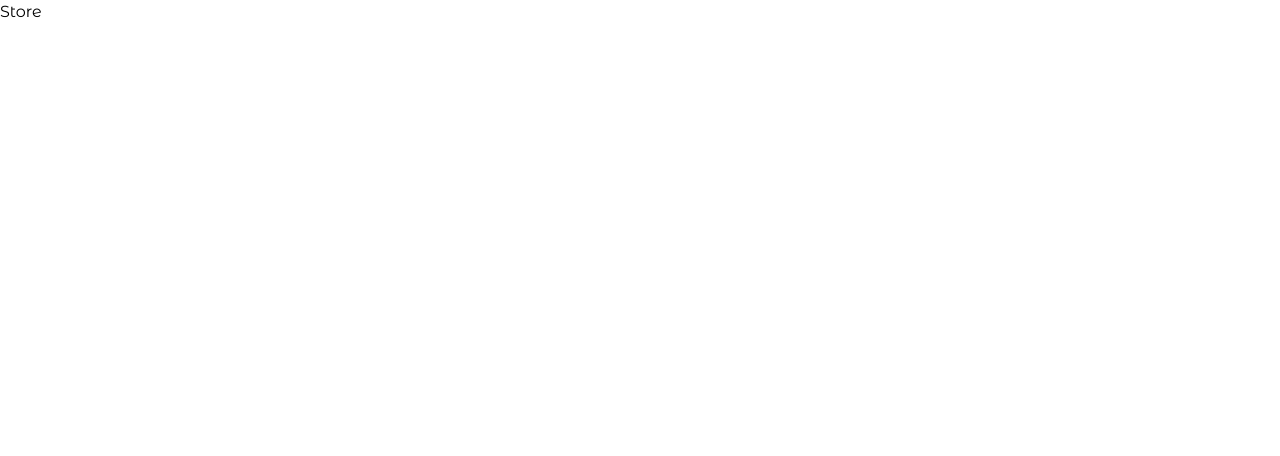
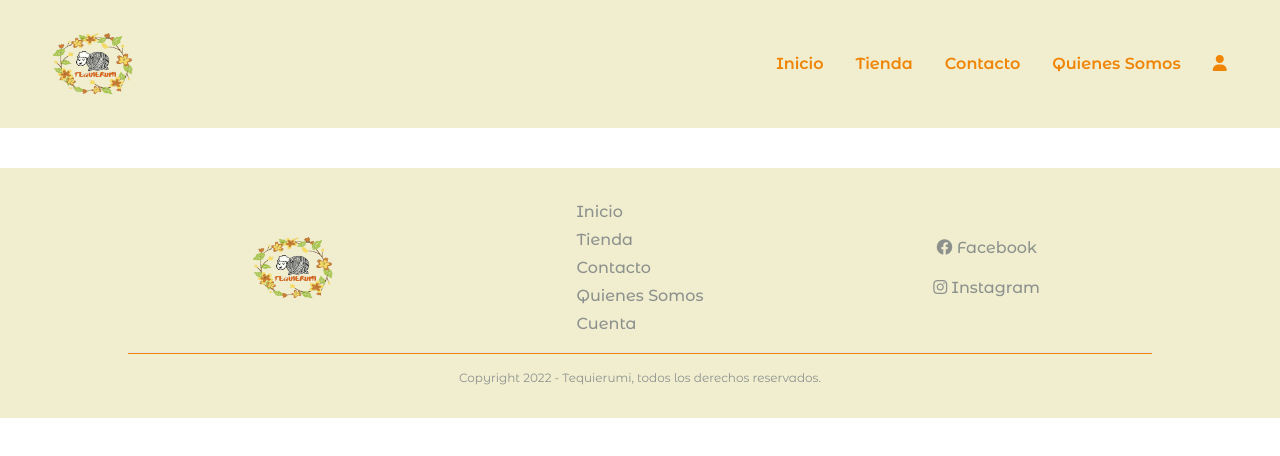
Before and after one commit to RamunnoAJ/tequierumi-v2, a React (Vite) app: page /store in a window 1280 px wide. Shown: the top 456 px of the page. Built offline with nearby package versions, Linux system fonts and the light colour scheme.

Commit message:
change: files path

```diff
--- a/src/components/HomeContact.jsx
+++ b/src/components/Home/HomeContact.jsx
@@ -1,5 +1,5 @@
 import React from 'react'
-import Button from './Button'
+import Button from '../Button'
 import { Link } from 'react-router-dom'
 
 function HomeContact() {
--- a/src/components/HomeImage.jsx
+++ b/src/components/Home/HomeImage.jsx
@@ -1,5 +1,5 @@
 import React from 'react'
-import image from '../assets/product1.jpg'
+import image from '../../assets/product1.jpg'
 
 export default function HomeImage() {
   return (
--- a/src/components/HomeMain.jsx
+++ b/src/components/Home/HomeMain.jsx
@@ -1,8 +1,8 @@
 import React from 'react'
 import { Link } from 'react-router-dom'
 
-import Button from '../components/Button'
-import HomeImage from '../components/HomeImage'
+import Button from '../Button'
+import HomeImage from './HomeImage'
 
 function HomeMain() {
   return (
--- a/src/components/HomeStore.jsx
+++ b/src/components/Home/HomeStore.jsx
@@ -1,6 +1,6 @@
 import React from 'react'
-import Product from './Product'
-import image1 from '../assets/product1.jpg'
+import Product from '../Product'
+import image1 from '../../assets/product1.jpg'
 
 function HomeStore() {
   const products = [
--- a/src/pages/Store.jsx
+++ b/src/pages/Store.jsx
@@ -1,8 +1,15 @@
 import React from 'react'
 import { Link } from 'react-router-dom'
+import Header from '../components/Header'
+import Footer from '../components/Footer'
 
 function Store() {
-  return <div>Store</div>
+  return (
+    <>
+      <Header />
+      <Footer />
+    </>
+  )
 }
 
 export default Store
```
Also changed, not shown: src/pages/Home.jsx (+4 -4 lines), src/components/Home/HomeProcess.jsx (renamed from src/components/HomeProcess.jsx).
